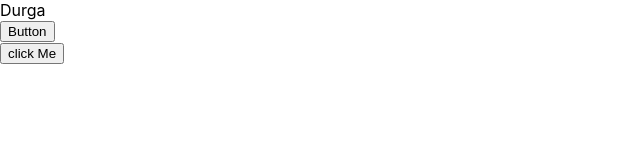
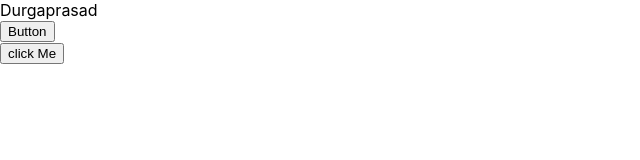
Before and after one commit to SalamsettyNandiniDevi/task2, a React (Create React App) app: page / in a window 1280 px wide. Shown: the top 160 px of the page, without its empty margins (0-640 px from the left). Built offline with nearby package versions, Linux system fonts and the light colour scheme.

Commit message:
Update App.js

```diff
--- a/src/App.js
+++ b/src/App.js
@@ -4,7 +4,7 @@ import N from "./N";
 const App = () => {
   return (
     <div>
-      Durga
+      Durgaprasad
       <N />
     </div>
   );
```
